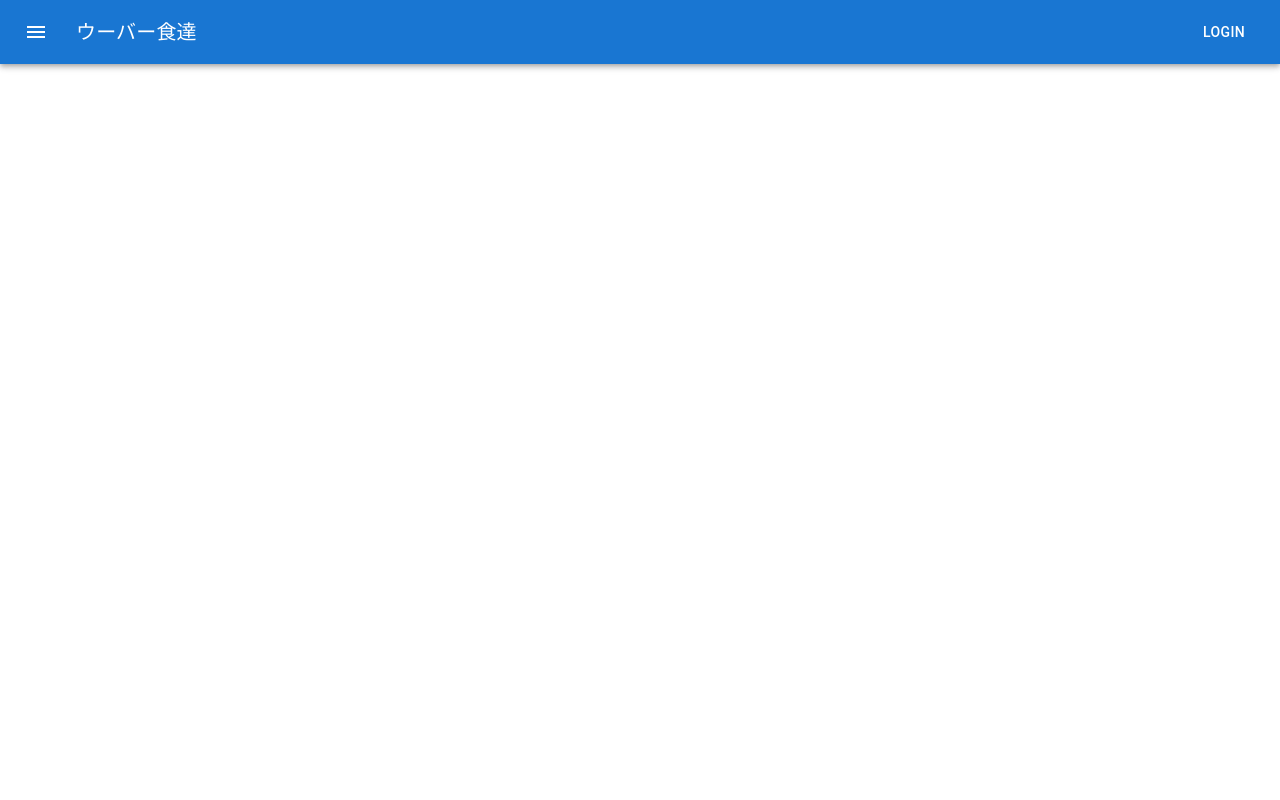
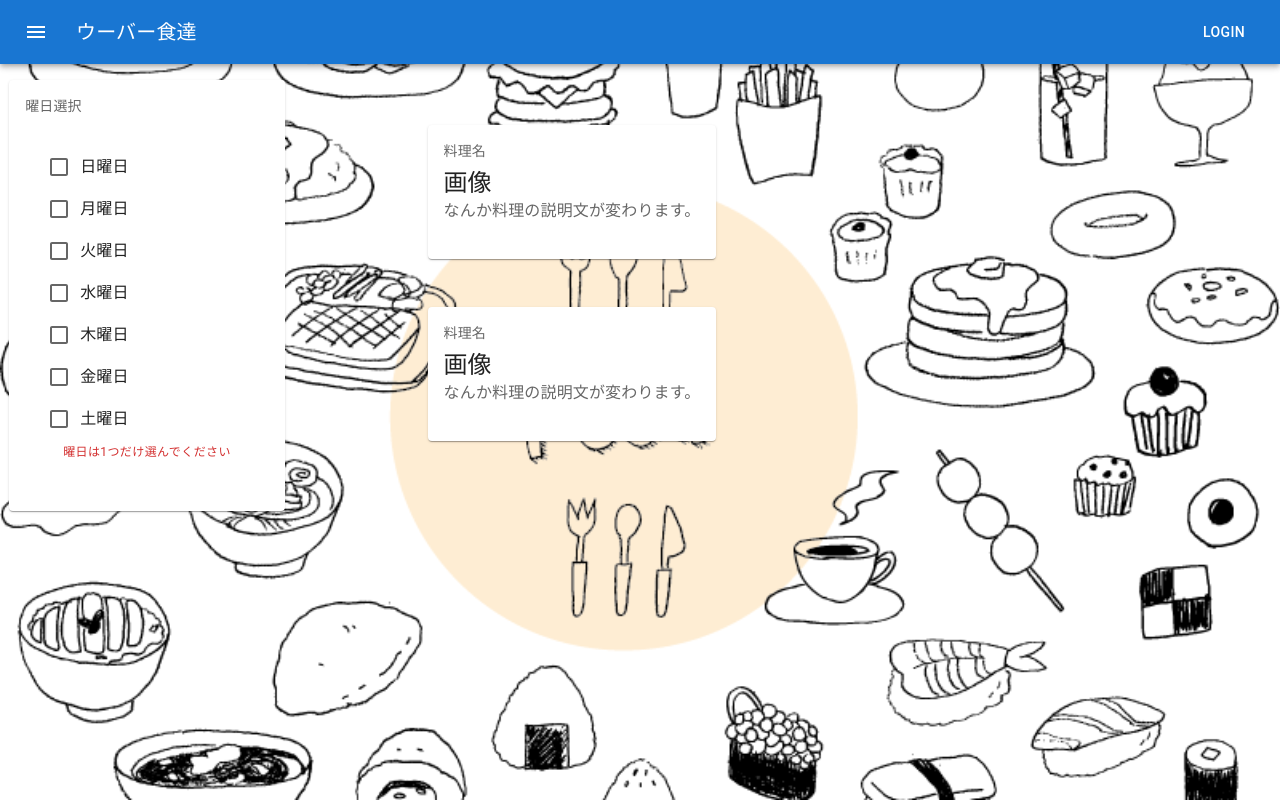
Before and after one commit to momora-m/MyPage, a React (Create React App) app in the folder client/: page /recipe in a window 1280 px wide. Built offline with nearby package versions, Linux system fonts and the light colour scheme.

Commit message:
いろいろ修正

```diff
--- a/client/src/App.css
+++ b/client/src/App.css
@@ -28,6 +28,14 @@
   color: #61dafb;
 }
 
+.Background {
+  background-image: url(../src/image/bkgi.png);
+  background-position: center;
+  background-size: cover;
+  width: 100%;
+  height: 100vh;
+}
+
 @keyframes App-logo-spin {
   from {
     transform: rotate(0deg);
--- a/client/src/App.tsx
+++ b/client/src/App.tsx
@@ -5,17 +5,35 @@ import LoginPage from './components/login/LoginPage';
 import Header from './header'
 import MainPage from './components/main/MainPage';
 import RegisterPage from './components/register/RegisterPage';
+import RecipePage from './components/recipe/RecipePage';
+import image from '../src/image/bkgi.png'
+
+
+// eslint-disable-next-line @typescript-eslint/no-unused-vars
+const style = {backgroundImage:`url(${image})`}
+const divStyle = {
+  backgroundImage: `url(${image})`,
+  backgroundPosition: 'center',
+  backgroundSize: 'cover',
+  backgroundRepeat: 'no-repeat',
+  width: '100vw',
+  height: '100vh'
+};
+
 
 export const App: FC = () => (
   <BrowserRouter>
+    <div style={divStyle}>
     <Route component={Header}></Route>
       <Switch>
         <React.Fragment>
           <Route exact path="/" component={LoginPage}></Route>
           <Route exact path="/main" component={MainPage}></Route>
           <Route exact path="/register" component={RegisterPage}></Route>
+          <Route exact path="/recipe" component={RecipePage}></Route>
         </React.Fragment>
       </Switch>
+    </div>
   </BrowserRouter>
 );
 
--- a/client/src/components/login/LoginPageView.tsx
+++ b/client/src/components/login/LoginPageView.tsx
@@ -14,6 +14,7 @@ import Typography from '@mui/material/Typography';
 import Container from '@mui/material/Container';
 import { createTheme, ThemeProvider } from '@mui/material/styles';
 import { useHistory } from 'react-router-dom';
+import { Paper } from '@mui/material';
 
 // eslint-disable-next-line @typescript-eslint/no-explicit-any
 function Copyright(props: any) {
@@ -57,6 +58,7 @@ const LoginPageView: VFC<Props> = (props) => {
   const  { userInfo } = props;
   return (
     <ThemeProvider theme={theme}>
+      <Paper sx={{width:600,ml:35}}>
       <Container component="main" maxWidth="xs">
         <CssBaseline />
         <Box
@@ -123,6 +125,7 @@ const LoginPageView: VFC<Props> = (props) => {
         </Box>
         <Copyright sx={{ mt: 8, mb: 4 }} />
       </Container>
+      </Paper>
     </ThemeProvider>
   );
 };
--- a/client/src/components/main/MainPageView.tsx
+++ b/client/src/components/main/MainPageView.tsx
@@ -109,7 +109,7 @@ const MainPageView: VFC = () => {
           <BasicCard />
         </Grid>
       </Grid>
-      <Grid item xs={6} ml = {30} alignItems="center" justifyItems="center">
+      <Grid item xs={6} spacing={5} ml = {30} mt={3} alignItems="center" justifyItems="center">
           <Item>
           <ThemeProvider theme={theme}>
             <Button onClick={moveRegister}>
--- a/client/src/components/recipe/RecipePageView.tsx
+++ b/client/src/components/recipe/RecipePageView.tsx
@@ -6,10 +6,36 @@ import Box from '@mui/material/Box';
 // eslint-disable-next-line @typescript-eslint/no-unused-vars
 import Stack from '@mui/material/Stack';
 // eslint-disable-next-line @typescript-eslint/no-unused-vars
-import { Button, Card, CardActions, CardContent, createTheme, Paper, styled, Typography } from '@mui/material';
-import { ThemeProvider } from '@emotion/react';
+import { Button, Card, CardActions, CardContent, Checkbox, createTheme, FormControl, FormControlLabel, FormGroup, FormHelperText, Paper, styled, Typography } from '@mui/material';
 
 
+function checkError(err: boolean){
+  if(err) {
+    return "曜日は1つだけ選んでください"
+  }
+  else{
+     return ""
+  }
+}
+
+function BasicCard() {
+  return (
+    <Card sx={{ minWidth: 275}}>
+      <CardContent>
+        <Typography sx={{ fontSize: 14 }} color="text.secondary" gutterBottom>
+          料理名
+        </Typography>
+        <Typography variant="h5" component="div">
+          画像
+        </Typography>
+        <Typography sx={{ mb: 1.5 }} color="text.secondary">
+          なんか料理の説明文が変わります。
+        </Typography>
+
+      </CardContent>
+    </Card>
+  );
+}
 
 const theme = createTheme();
 
@@ -23,39 +49,65 @@ theme.typography.h3 = {
   },
 };
 
-const Item = styled(Paper)(({ theme }) => ({
-  ...theme.typography.body2,
-  padding: theme.spacing(1),
-  textAlign: 'center',
-  color: theme.palette.text.secondary,
-}));
+const MainPageView: VFC = () => {
+
+  const [state, setState] = React.useState({
+    Sunday: false,
+    Monday: false,
+    Tuesday: false,
+    Wednesday: false,
+    Thursday: false,
+    Friday: false,
+    Saturday: false,
+  });
+
+  const handleChange = (event: React.ChangeEvent<HTMLInputElement>) => {
+    setState({
+      ...state,
+      [event.target.name]: event.target.checked,
+    });
+  };
 
 
-const MainPageView: VFC = () => {
+  const { Sunday, Monday, Tuesday, Wednesday, Thursday, Friday, Saturday} = state;
+  const error = [Sunday, Monday, Tuesday, Wednesday, Thursday, Friday, Saturday].filter((v) => v).length !== 1;
+
   return (
     <div>
-      <Grid container direction="column" xs = {12} spacing={2}  mt = {1} alignItems="center" justifyItems="center">
-        <Grid item xs={2} alignItems="center" justifyItems="center">
-          <Item>
-          <ThemeProvider theme={theme}>
-              <Button>
-                <Typography variant="h3">
-                  在庫確認・登録
-                </Typography>
-              </Button>
-            </ThemeProvider>
-          </Item>
+      <Grid container direction="row" spacing={3}  mt = {1} alignItems="center" justifyItems="center">
+        <Grid container direction="column" xs = {3} spacing={5}  mt = {1} alignItems="center" justifyItems="center">
+          <Card sx={{ minWidth: 275}}>
+            <CardContent>
+              <Typography sx={{ fontSize: 14 }} color="text.secondary" gutterBottom>
+                曜日選択
+              </Typography>
+              <FormControl
+                required
+                error={error}
+                component="fieldset"
+                sx={{ m: 3 }}
+              >
+                <FormGroup>
+                  <FormControlLabel control={<Checkbox checked={Sunday} onChange={handleChange}/>} label="日曜日" name="Sunday"/>
+                  <FormControlLabel control={<Checkbox checked={Monday} onChange={handleChange}/>} label="月曜日" name="Monday"/>
+                  <FormControlLabel control={<Checkbox checked={Tuesday} onChange={handleChange}/>} label="火曜日" name="Tuesday"/>
+                  <FormControlLabel control={<Checkbox checked={Wednesday} onChange={handleChange}/>} label="水曜日" name="Wednesday"/>
+                  <FormControlLabel control={<Checkbox checked={Thursday} onChange={handleChange}/>} label="木曜日" name="Thursday"/>
+                  <FormControlLabel control={<Checkbox checked={Friday} onChange={handleChange}/>} label="金曜日" name="Friday"/>
+                  <FormControlLabel control={<Checkbox checked={Saturday} onChange={handleChange}/>} label="土曜日" name="Saturday"/>
+                </FormGroup>
+                <FormHelperText>{checkError(error)}</FormHelperText>
+              </FormControl>
+            </CardContent>
+          </Card>
         </Grid>
-        <Grid item xs={2} alignItems="center" justifyItems="center">
-          <Item>
-            <ThemeProvider theme={theme}>
-              <Button>
-                <Typography variant="h3">
-                  配達
-                </Typography>
-              </Button>
-            </ThemeProvider>
-          </Item>
+        <Grid container direction="column" xs = {6} spacing={2} alignItems="center">
+          <Box sx={{p: 3}}>
+            <BasicCard />
+          </Box>
+          <Box sx={{p: 3}}>
+            <BasicCard />
+          </Box>
         </Grid>
       </Grid>
     </div>
--- a/client/src/components/register/RegisterPageView.tsx
+++ b/client/src/components/register/RegisterPageView.tsx
@@ -11,6 +11,7 @@ import { ThemeProvider } from '@emotion/react';
 import FormGroup from '@mui/material/FormGroup';
 import FormControlLabel from '@mui/material/FormControlLabel';
 import Checkbox from '@mui/material/Checkbox';
+import { useHistory } from 'react-router-dom';
 
 
 
@@ -60,13 +61,17 @@ function BasicCard() {
 
 
 const MainPageView: VFC = () => {
+  const history = useHistory();
+  const moveRecipe = () => {
+    history.push('/recipe');
+  }
   return (
     <div>
       <Grid container direction="column" xs = {12} spacing={2}  mt = {1} alignItems="center" justifyItems="center">
         <Grid item xs={2} alignItems="center" justifyItems="center">
           <Item>
           <ThemeProvider theme={theme}>
-              <Button>
+              <Button onClick={moveRecipe} >
                 <Typography variant="h3">
                   在庫確認・登録
                 </Typography>
```
Also changed, not shown: client/src/image/bkgi.png (added). Lines whose indentation alone changed are shown as unchanged.
